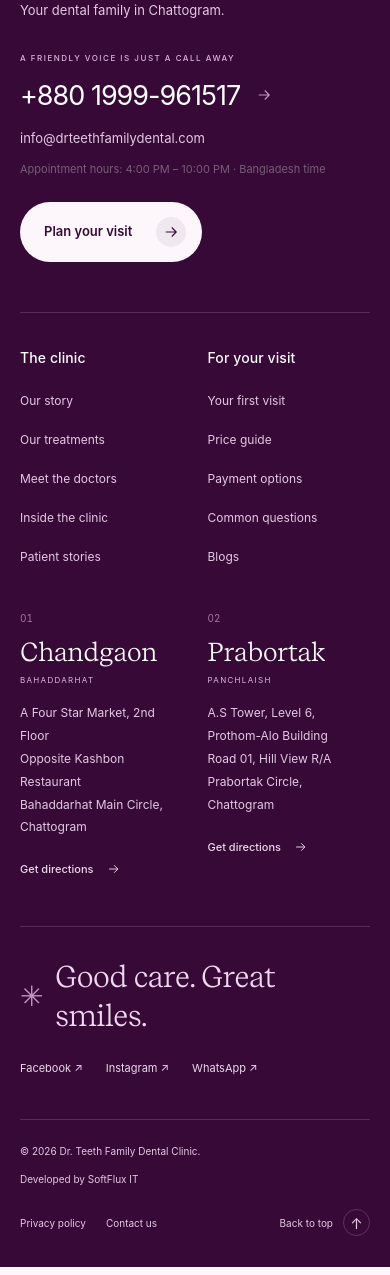
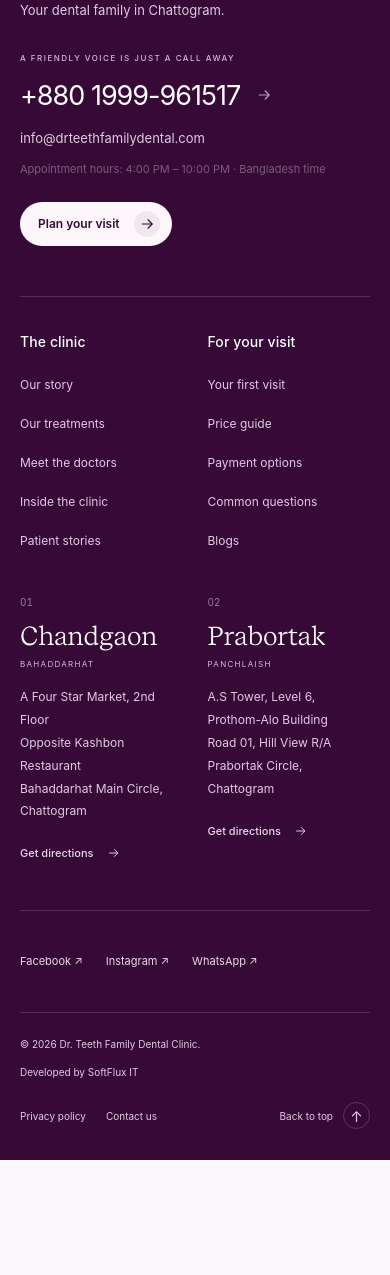
Before and after one commit to rezwanahamed/dr-three-family, a Django app: page /faqs-dental-braces/ in a window 390 px wide. Shown: the part 3259-4534 px from the top of the page. After the commit the page ends 4419 px from the top, so only its background shows below. Run offline with Django 5.2, Linux system fonts and the light colour scheme; data that the repository does not hold is empty; some libraries are stand-ins or nearby versions; some web fonts are replaced.

Commit message:
fix: Hide services and adjust footer layout for mobile view

```diff
--- a/static/dental_family/css/theme.css
+++ b/static/dental_family/css/theme.css
@@ -818,6 +818,21 @@
 @media (max-width:760px) { .pricing-calculator-layout { grid-template-columns: 1fr; gap: 22px; } .pricing-calculator-estimate { padding: 20px; } }
 
 /* Goal navigation shares the homepage treatment card and section system. */
+@media (max-width: 600px) {
+  #services { display: none; }
+  .footer--connection > p,
+  .not-found--footer > span { display: none; }
+  .footer--booking {
+    min-height: 44px;
+    padding: 8px 12px 8px 18px;
+    gap: 14px;
+    font-size: 12px;
+  }
+  .footer--booking > span {
+    width: 26px;
+    height: 26px;
+  }
+}
 .smile-goals-section { scroll-margin-top: 110px; }
 .smile-goals-section h2 em { color: var(--accent-earth); }
 .smile-goals-section .services-grid { grid-template-columns: repeat(4, minmax(0, 1fr)); }
```
